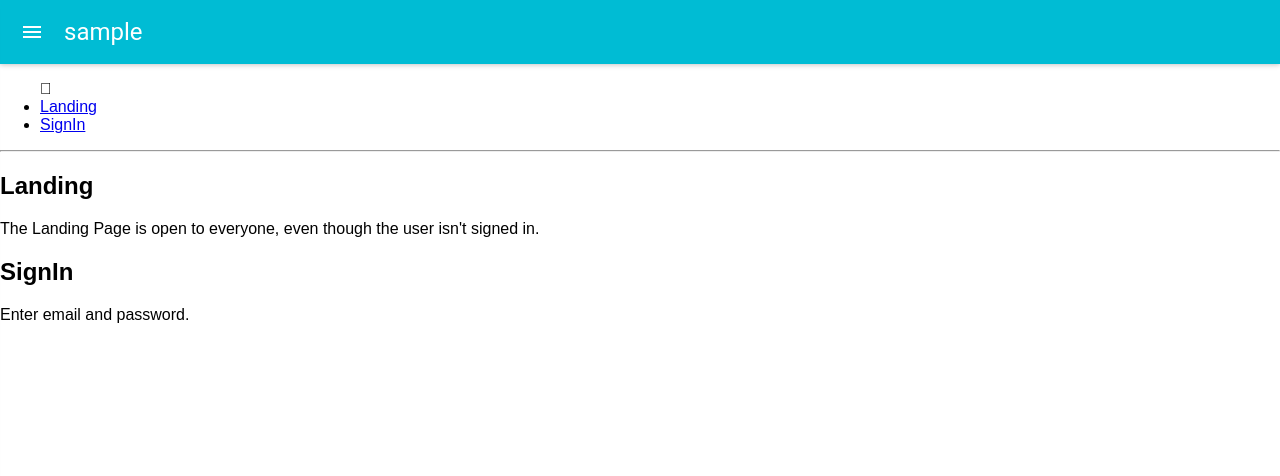
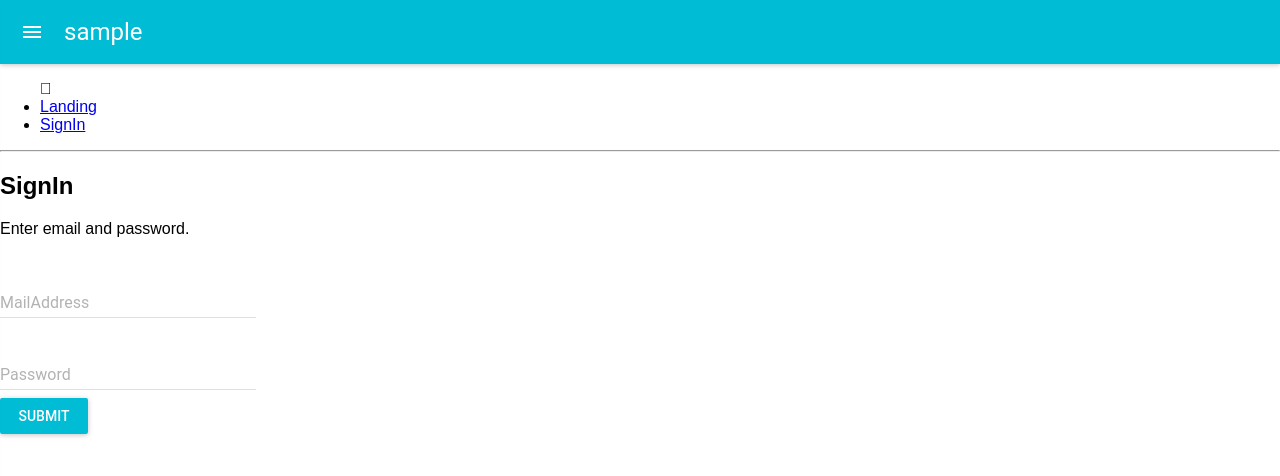
Before and after one commit to REVERTO/react-sample, a React (Create React App) app: page /#/signin in a window 1280 px wide. Shown: the top 476 px of the page. Built offline with nearby package versions, Linux system fonts and the light colour scheme.

Commit message:
feat: signin to home

```diff
--- a/src/App.js
+++ b/src/App.js
@@ -6,6 +6,7 @@ import { AppBar, MenuItem, Drawer } from 'material-ui'
 
 import Landing from './components/Landing'
 import SignIn from './components/SignIn'
+import Home from './components/Home'
 
 class App extends Component {
 
@@ -50,8 +51,9 @@ class App extends Component {
             </ul>
             <hr/>
 
-            <Route path='/' component={Landing}/>
-            <Route path='/signin' component={SignIn}/>
+            <Route exact path='/' component={Landing} />
+            <Route path='/signin' component={SignIn} />
+            <Route path='/home' component={Home} />
           </div>
         </MuiThemeProvider>
       </Router>
--- a/src/components/SignIn/index.js
+++ b/src/components/SignIn/index.js
@@ -1,10 +1,51 @@
-import React from 'react';
+import React, { Component } from 'react'
+import { withRouter } from 'react-router'
+import { TextField, RaisedButton } from 'material-ui'
 
-const SignIn = () => (
-  <div>
-    <h2>SignIn</h2>
-    <p>Enter email and password.</p>
-  </div>
-)
+class SignIn extends Component {
 
-export default SignIn
+  constructor(props) {
+    super(props)
+    this.state = {
+      mailaddress:'',
+      password:''
+    }
+  }
+
+  handleToHome = () => {
+    this.props.history.push('/home')
+  }
+
+  render() {
+    return (
+      <div>
+        <h2>SignIn</h2>
+        <p>Enter email and password.</p>
+        <TextField
+          hintText="Enter your MailAddress"
+          floatingLabelText="MailAddress"
+          onChange = {(event,newValue) => this.setState({mailaddress:newValue})}
+        />
+        <br/>
+        <TextField
+          type="password"
+          hintText="Enter your Password"
+          floatingLabelText="Password"
+          onChange = {(event,newValue) => this.setState({password:newValue})}
+        />
+        <br/>
+        <RaisedButton
+          label="Submit"
+          primary={true}
+          onClick={() => {
+            console.log(this.state)
+            this.handleToHome()
+          }}
+        />
+      </div>
+    )
+  }
+
+}
+
+export default withRouter(SignIn)
```
